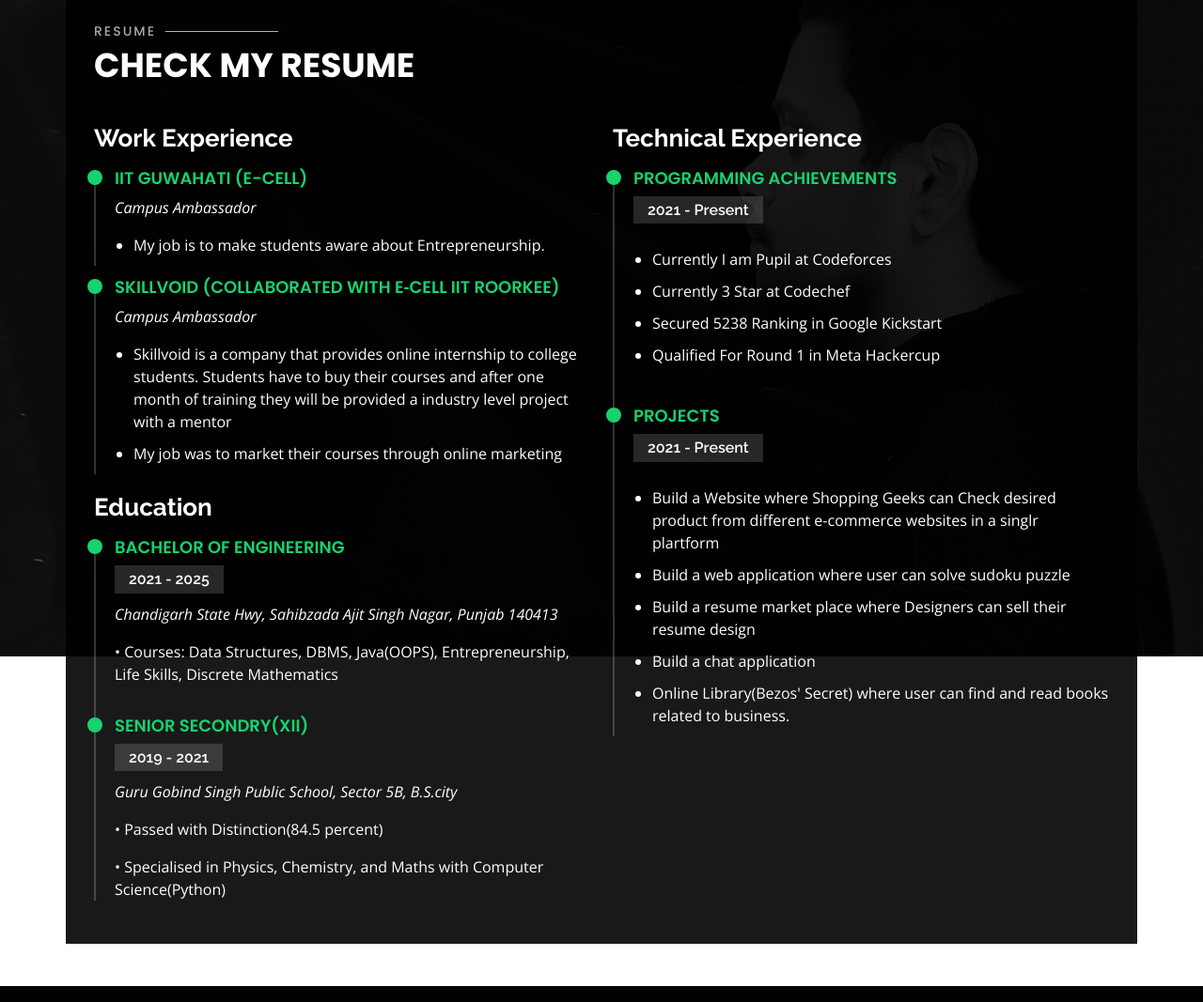
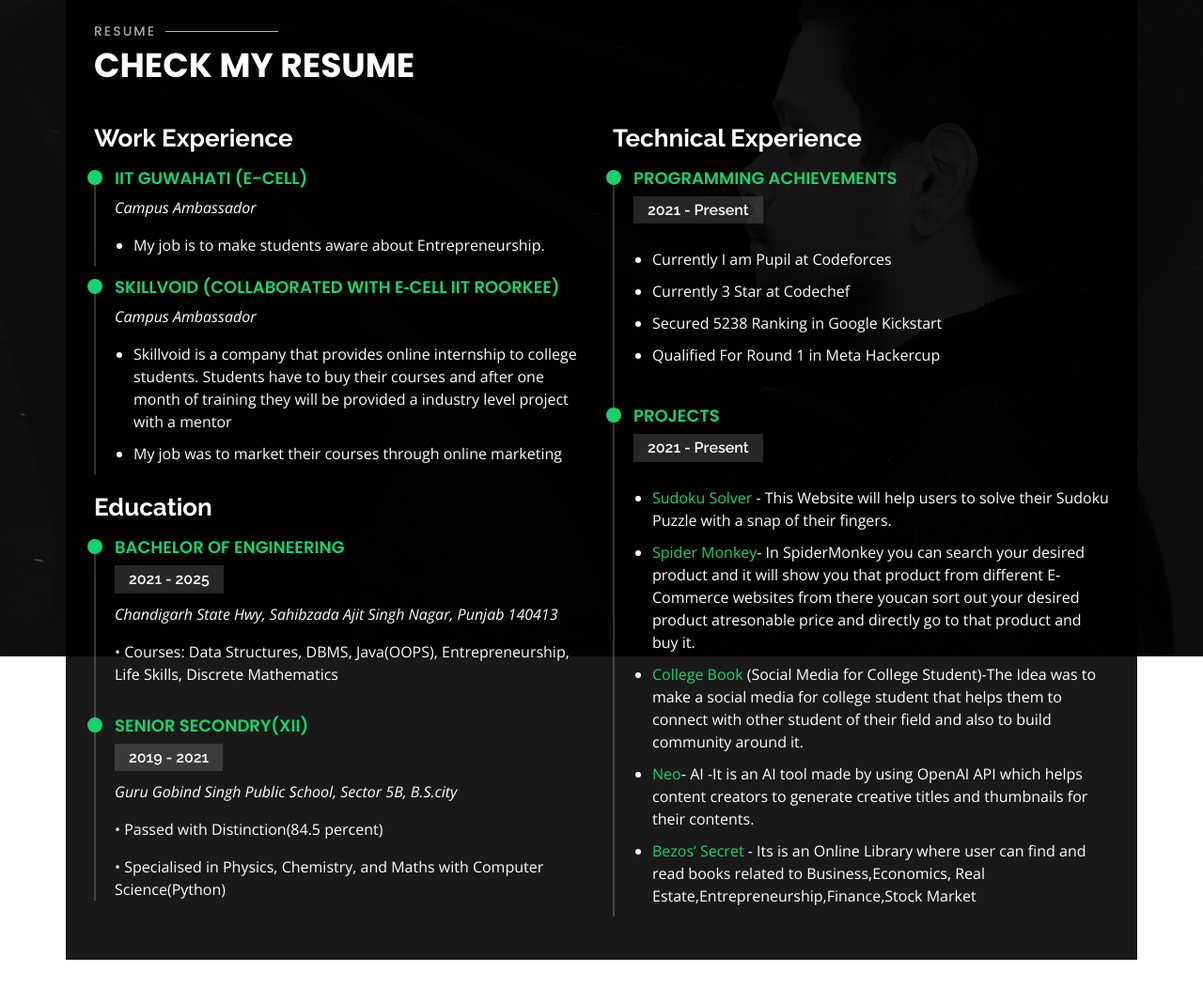
Before and after one commit to Ayush-eth/marketplace, a Django app: page / in a window 1280 px wide, after a click on "Resume". Shown: the part 101-1168 px from the top of the page at 94% size. Run offline with Django 4.2, Linux system fonts and the light colour scheme; some libraries are stand-ins or nearby versions.

Commit message:
Miracle 1

```diff
--- a/templates/index.html
+++ b/templates/index.html
@@ -444,11 +444,11 @@
             {% comment %} <p><em>Stepping Stone Advertising, New York, NY</em></p> {% endcomment %}
             <p>
             <ul>
-              <li>Build a Website where Shopping Geeks can Check desired product from different e-commerce websites in a singlr plartform</li>
-              <li>Build a web application where user can solve sudoku puzzle</li>
-              <li>Build a resume market place where Designers can sell their resume design</li>
-              <li>Build a chat application</li>
-              <li>Online Library(Bezos' Secret) where user can find and read books related to business.</li>
+              <li><a href="https://sudokubot.vercel.app/">Sudoku Solver</a> - This Website will help users to solve their Sudoku Puzzle with a snap of their fingers.</li>
+              <li> <a href="https://hiest-production.up.railway.app/">Spider Monkey</a>- In SpiderMonkey you can search your desired product and it will show you that product from different E‐Commerce websites from there youcan sort out your desired product atresonable price and directly go to that product and buy it. </li>
+               <li><a href="https://social-book.up.railway.app/">College Book</a> (Social Media for College Student)-The Idea was to make a social media for college student that helps them to connect with other student of their field and also to build community around it.</li>
+               <li><a href="https://bezos-secret.up.railway.app/">Neo</a>‐ AI -It is an AI tool made by using OpenAI API which helps content creators to generate creative titles and thumbnails for their contents.</li>
+               <li><a href="https://github.com/Ayush-eth/neo">Bezos’ Secret</a> - Its is an Online Library where user can find and read books related to Business,Economics, Real Estate,Entrepreneurship,Finance,Stock Market</li>
 
             </ul>
             </p>
```
